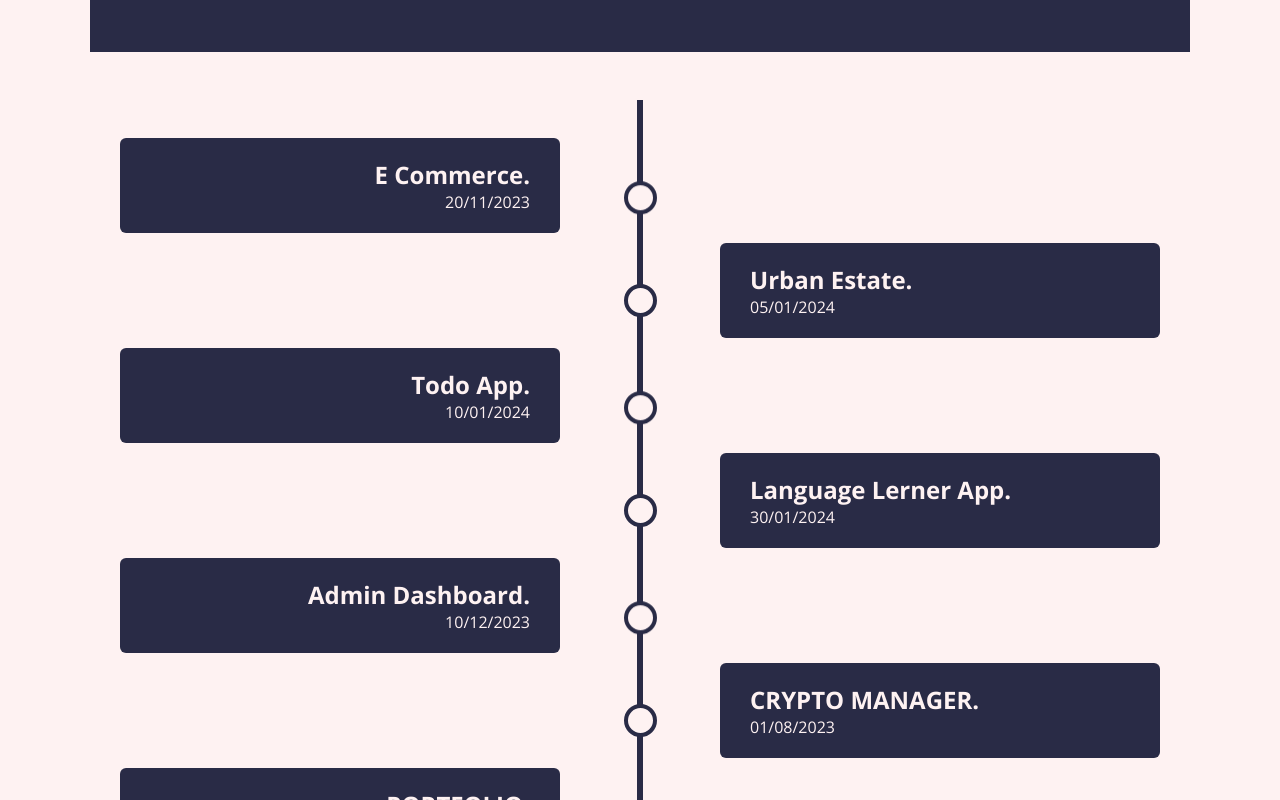
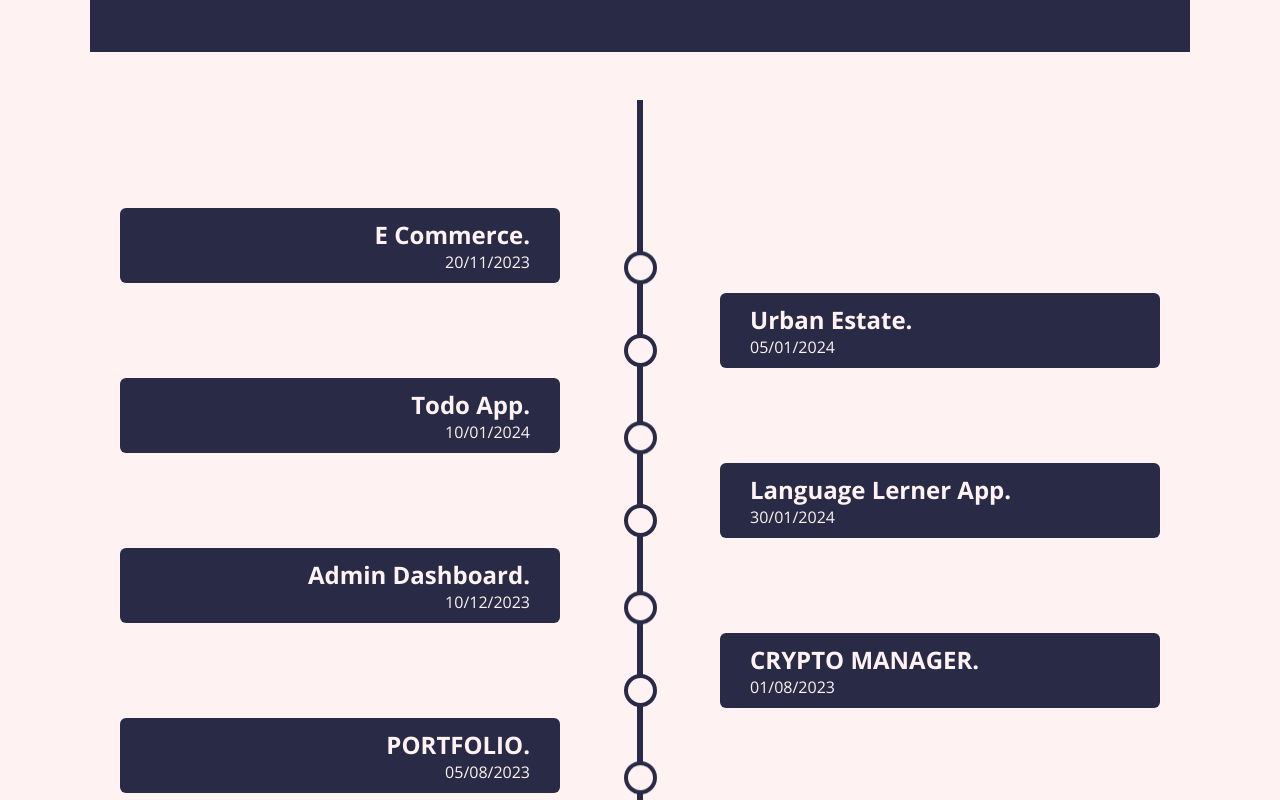
Before and after one commit to khan-rustam/portfolio, a React (Create React App) app: page / in a window 1280 px wide. Shown: the part 1680-2480 px from the top of the page. Built offline with nearby package versions, Linux system fonts and the light colour scheme.

Commit message:
Update Experience.scss

```diff
--- a/src/styles/Experience.scss
+++ b/src/styles/Experience.scss
@@ -59,7 +59,7 @@
     }
 
     > div {
-      padding: 20px 30px;
+      padding: 10px 30px;
       background-color: $color5;
       color: $color1;
       border-radius: 6px;
```
